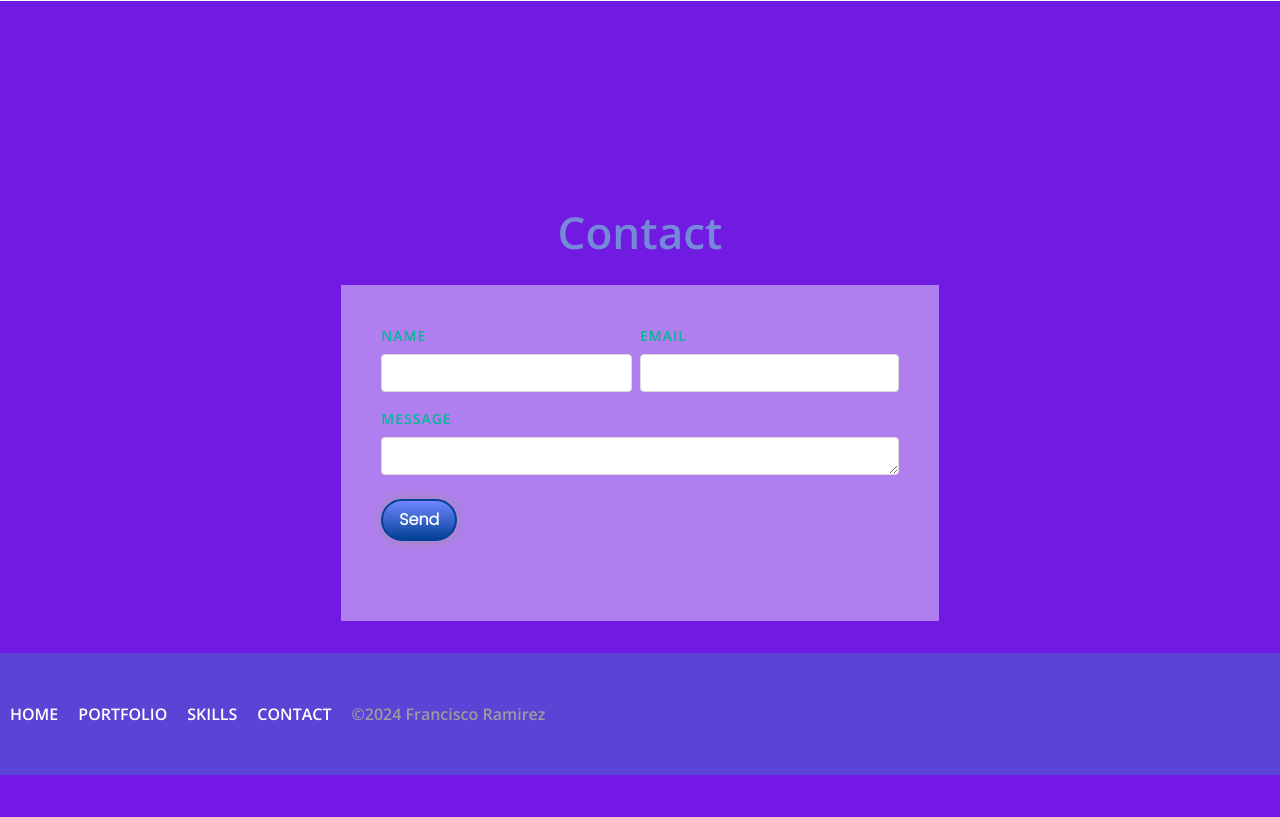
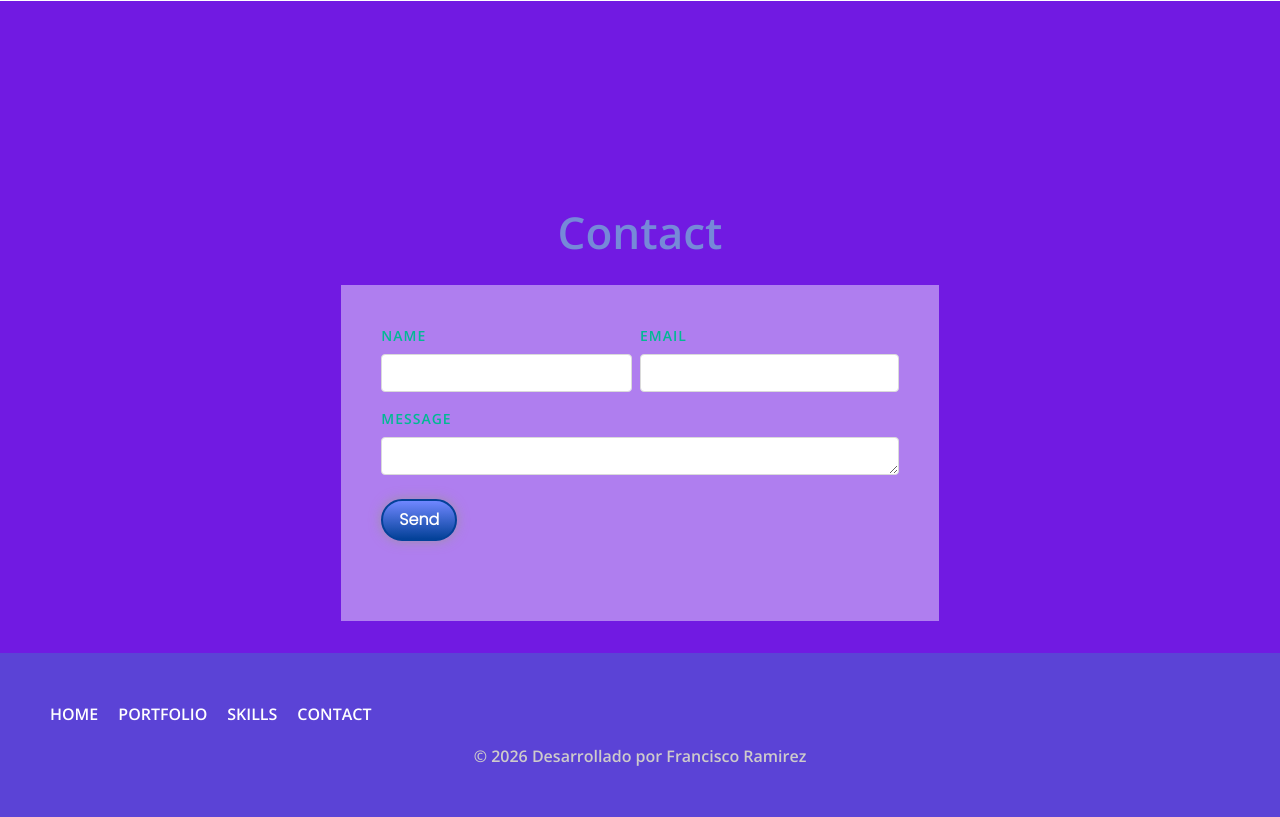
Before and after one commit to majoco/majoco.github.io, a PHP site: page / in a window 1280 px wide. Shown: the part 4308-5125 px from the top of the page. Before the commit the page ends 5083 px from the top, so only its background shows below. Run offline with PHP 8.4, Linux system fonts and the light colour scheme; some libraries are stand-ins or nearby versions; some web fonts are replaced.

Commit message:
Update footer with improved styling and copyright
- Reorganized footer layout with new container structure
- Updated copyright text to 2026 and improved wording
- Added footer styling with max-width container
- Added hover effects on footer links with yellow color
- Improved footer text color and spacing

Generated with [Devin](https://devin.ai)

Co-Authored-By: Devin <158243242+devin-ai-integration[bot]@users.noreply.github.com>

```diff
--- a/portfolio/index.html
+++ b/portfolio/index.html
@@ -1661,8 +1661,10 @@
         <a class="link_footer" href="#mosaico">PORTFOLIO</a>
         <a class="link_footer" href="#skills">SKILLS</a>
         <a class="link_footer" href="#contact">CONTACT</a>
-        <p class="text_footer">©2024 Francisco Ramirez</p>
       </div>
+    </div>
+    <div class="container-content flex tac">
+        <p class="text_footer">© 2026 Desarrollado por Francisco Ramirez</p>
     </div>
   </footer>
 </html>
--- a/portfolio/style.css
+++ b/portfolio/style.css
@@ -881,6 +881,21 @@ div {
   border-radius: 14px 14px 0px 0px;
 }
 
+footer .container-content.flex{
+  max-width: 1200px;
+  margin: auto;
+}
+.text_footer{
+  margin: auto;
+  color: #cecbcb !important;
+}
+.link_footer{
+  transition: 0.8s;
+}
+.link_footer:hover {
+  color: #f7ee0a;
+}
+
 
 #app {
   margin: 0;
```
